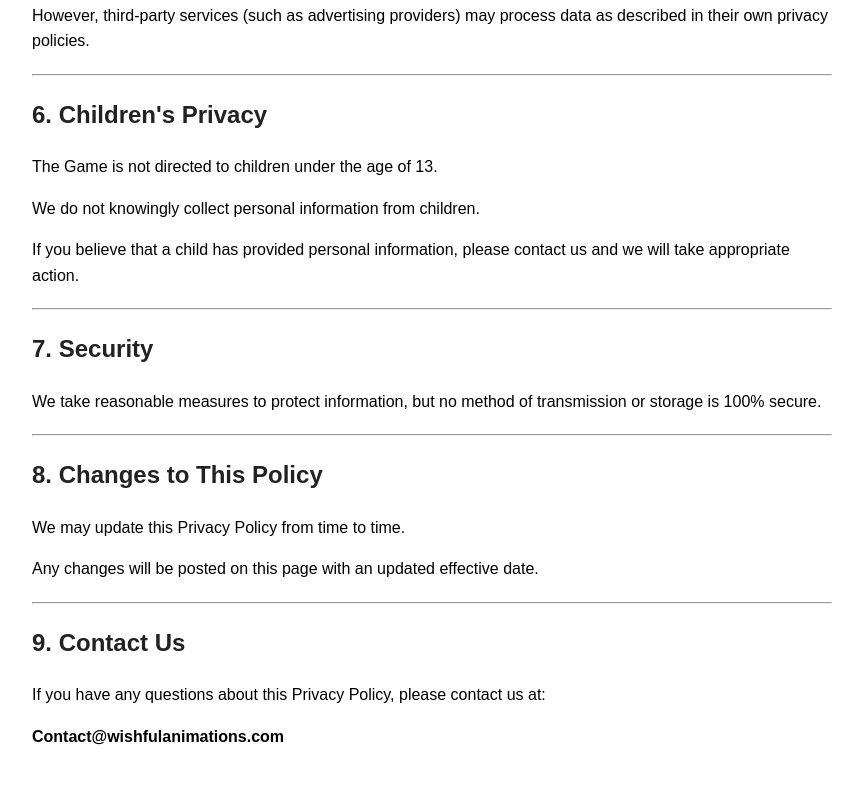
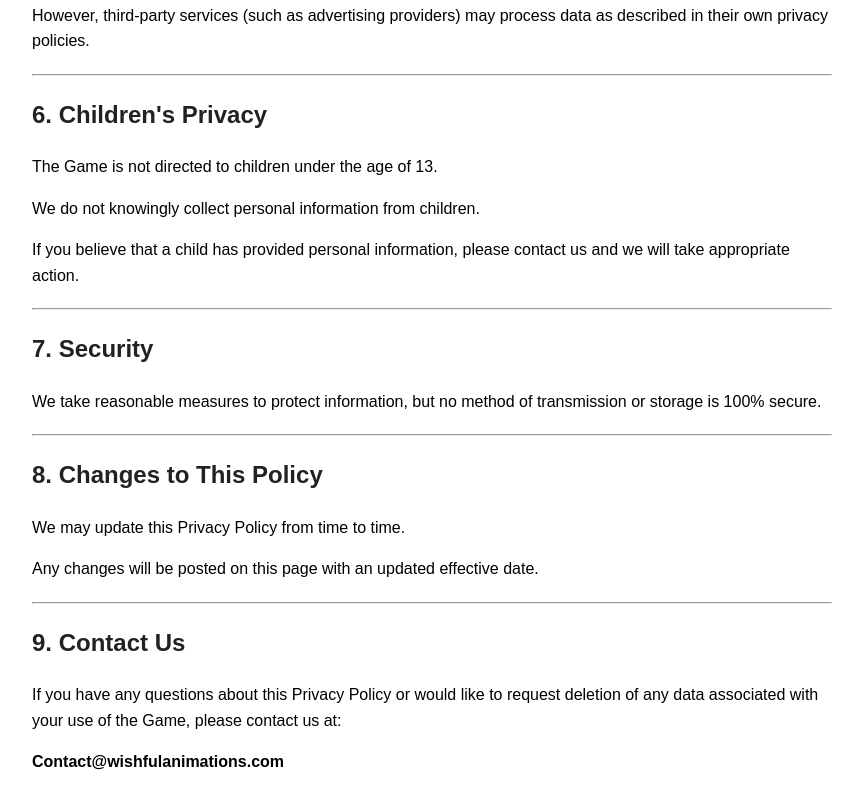
Before and after one commit to WishfulAnimationsLLC/flipthebirdgame.github.io, a plain HTML site: page index.html in a window 1280 px wide. Shown: the part 1485-2292 px from the top of the page, without its empty margins (8-867 px from the left). Drawn offline with Linux system fonts and the light colour scheme.

Commit message:
Update index.html

```diff
--- a/index.html
+++ b/index.html
@@ -127,7 +127,7 @@ https://policies.google.com/technologies/ads
 
 <h2>9. Contact Us</h2>
 
-<p>If you have any questions about this Privacy Policy, please contact us at:</p>
+<p>If you have any questions about this Privacy Policy or would like to request deletion of any data associated with your use of the Game, please contact us at:</p>
 
 <p><strong>Contact@wishfulanimations.com</strong></p>
 
```
